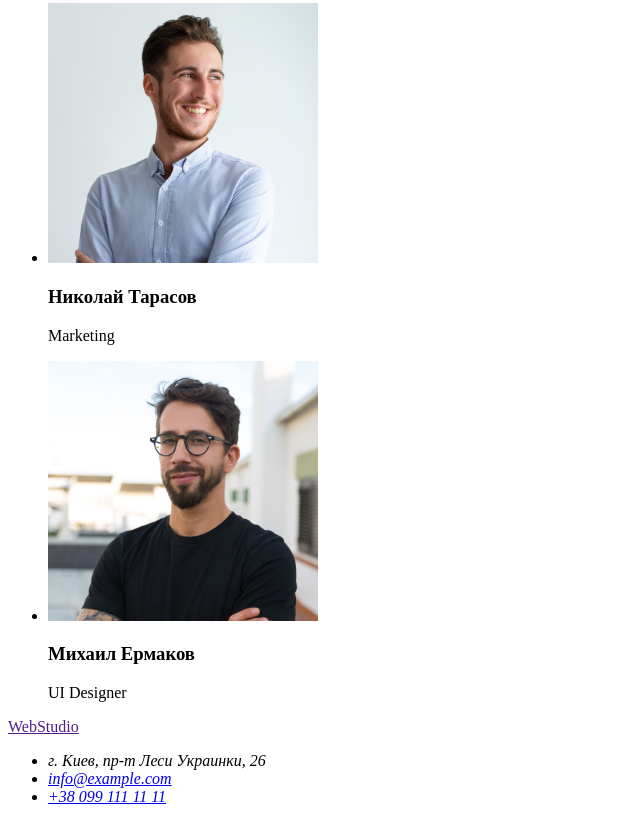
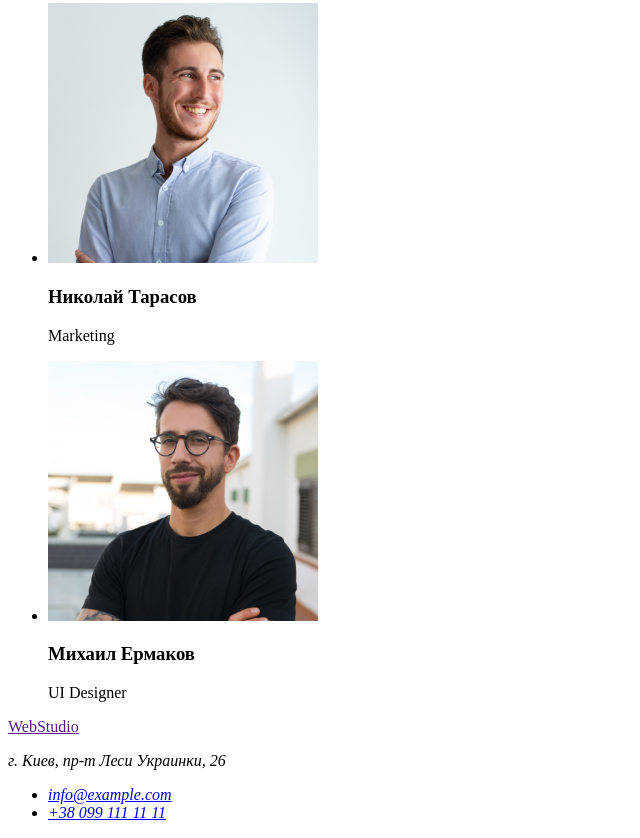
Before and after one commit to Maxchip2/goit-markup-hw-01, a plain HTML site: page index.html in a window 1280 px wide. Shown: the part 2285-3123 px from the top of the page, without its empty margins (0-640 px from the left). Drawn offline with Linux system fonts and the light colour scheme.

Commit message:
Исправление
Вынес физический адрес из списка в тег р

```diff
--- a/index.html
+++ b/index.html
@@ -7,6 +7,7 @@
     <title>Document</title>
   </head>
   <body>
+    <!--Шапка сайта-->
     <header lang="en">
       <nav>
         <a href=""> <span>Web</span>Studio</a>
@@ -32,7 +33,7 @@
       </ul>
     </header>
     <main>
-      <!--Главный заголовок-->
+      <!--Герой-->
       <section>
         <h1>Эффективные решения для вашего бизнеса</h1>
         <button type="button">Заказать услугу</button>
@@ -129,12 +130,13 @@
         </ul>
       </section>
     </main>
+    <!--Футер-->
     <footer lang="en">
       <a href=""><span>Web</span>Studio</a>
       <!--Адрес-->
       <address>
+        <p>г. Киев, пр-т Леси Украинки, 26</p>
         <ul>
-          <li>г. Киев, пр-т Леси Украинки, 26</li>
           <li>
             <a href="mailto:info@devstudio.com">info@example.com</a>
           </li>
```
